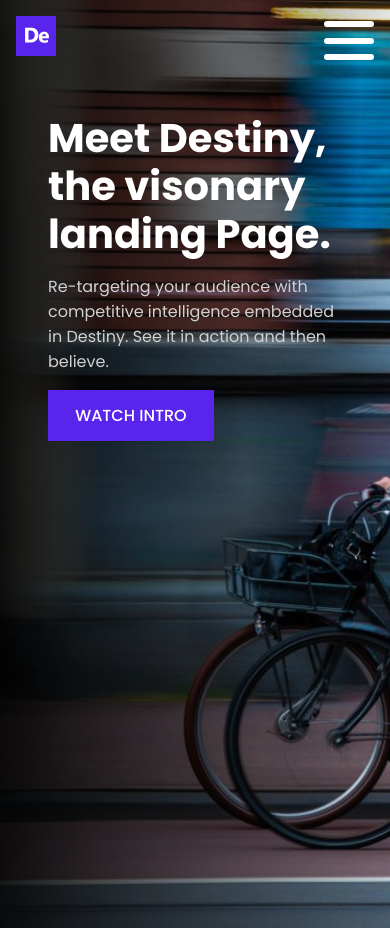
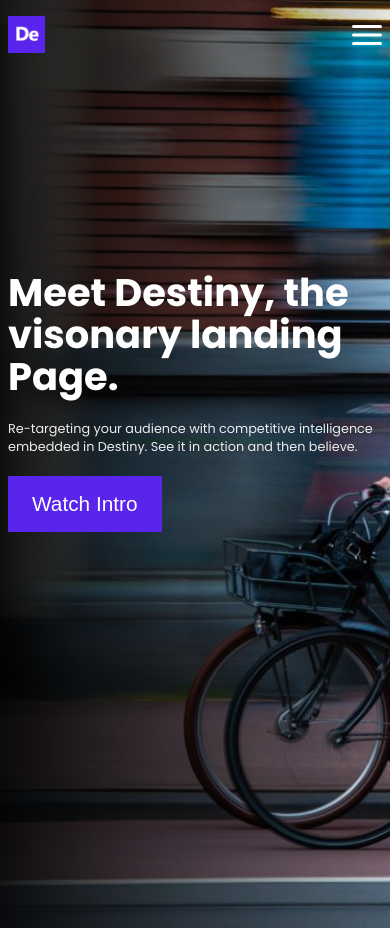
Before and after one commit to coder-kaleb/Destiny, a React (Vite) app: page / in a window 390 px wide. Built offline with nearby package versions, Linux system fonts and the light colour scheme.

Commit message:
hero and navbar finished

```diff
--- a/src/App.css
+++ b/src/App.css
@@ -1,8 +1,4 @@
 @import url("https://fonts.googleapis.com/css2?family=Poppins:wght@100;200;300;400;500;600;700;800;900&display=swap");
-
-:root {
-  --primary-color: #5924ec;
-}
 
 * {
   padding: 0;
@@ -11,85 +7,73 @@
   scroll-behavior: smooth;
 }
 
+:root {
+  --green_color: #5924ec;
+}
+
 body {
   font-family: "Poppins", sans-serif;
 }
-main {
-  /* padding: 0 2rem; */
-}
 
-.home-section {
+/* * hero-section */
+.hero {
   background-image: linear-gradient(
       to right,
       rgba(0, 0, 0, 0.9),
       rgba(0, 0, 0, 0.1)
     ),
     url("./assets/hero3.jpg");
+  background-repeat: no-repeat;
   background-size: cover;
-  background-position: 50% 40%;
-  background-position: 50% 50%;
-  background-repeat: no-repeat;
+  background-position: center;
   height: 110vh;
   width: 100%;
-  position: relative;
+  overflow-x: hidden;
 }
 
-/* hero */
-.hero-txt-wrapper {
+.hero-text {
+    margin-top: 17rem;
     display: flex;
     flex-direction: column;
     gap: 1rem;
-  margin-top: 10rem;
-  padding: 0 6rem;
-  max-width: 59rem;
+    padding: 0 2rem;
+    max-width: 50rem;
 }
-.hero-txt-wrapper h1 {
-  font-size: 4rem;
+.hero-text h1 {
     color: #fff;
-  line-height: 1.2;
+    font-size: 3.7rem;
+    line-height: 1.1;
 }
-.hero-txt-wrapper p {
-  color: #d1d1d1;
-  max-width: 35rem;
+.hero-text p {
+    max-width: 30rem;
+    color: #ececec;
 }
-.hero-txt-wrapper button {
-  padding: 0.8rem 1.7rem;
-  background-color: var(--primary-color);
+.hero-text button {
     border: none;
-  outline: none;
-  font-family: "Poppins", sans-serif;
-  font-size: 1rem;
-  font-weight: 500;
-}
-.hero-txt-wrapper button:hover {
-  cursor: pointer;
-}
-.hero-txt-wrapper button a {
-  text-decoration: none;
+    padding: 1rem 1.5rem;
+    font-size: 1.3rem;
+    text-transform: capitalize;
     color: #fff;
+    background-color: var(--green_color);
 }
 
-@media screen and (max-width: 788px) {
-  .hero-txt-wrapper h1 {
-    font-size: 3rem;
+@media (max-width: 700px) {
+    .hero-text h1 {
+        font-size: 2.7rem;
     }
-  .hero-txt-wrapper {
-    max-width: 65rem;
+    .hero-text {
+        padding: 0 .5rem;
     }
-  .hero-txt-wrapper {
-    padding: 0 2rem;
+    .hero-text p {
+        font-size: .8rem;
     }
 }
-
-@media screen and (max-width: 640px) {
-  .hero-txt-wrapper {
-    max-width: 65rem;
-    padding: 0 3rem;
+@media (max-width: 400px) {
+    .hero-text {
+        margin-top: 17rem;
+        gap: 1.3rem;
     }
-  .hero-txt-wrapper {
-    margin-top: 2rem;
-  }
-  .hero-txt-wrapper h1 {
-    font-size: 2.5rem;
+    .hero-text h1 {
+        font-size: 2.4rem;
     }
 }
--- a/src/App.jsx
+++ b/src/App.jsx
@@ -1,33 +1,16 @@
-import { useState } from "react";
 import "./App.css";
-import MenuToggle from "./components/MenuToggle";
 import Navbar from "./components/Navbar";
 
 function App() {
-  const [isOpen, setIsOpen] = useState(false);
   return (
-    <main>
-      <section className="home-section">
-
-        <Navbar />
-
-
-        <div className="hero-txt-wrapper">
+    <main className="main">
+      <section className="hero">
+      <Navbar />
+        <div className="hero-text">
           <h1>Meet Destiny, the visonary landing Page.</h1>
-          <p>
-            Re-targeting your audience with competitive intelligence embedded in
-            Destiny. See it in action and then believe.
-          </p>
+          <p>Re-targeting your audience with competitive intelligence embedded in Destiny. See it in action and then believe.</p>
           <div>
-            <button>
-              {" "}
-              <a
-                href="https://youtu.be/ANCm3oG7htM?si=XgSWlqHmAbhMJrZ1"
-                target="_blank"
-              >
-                WATCH INTRO
-              </a>{" "}
-            </button>
+            <button>watch intro</button>
           </div>
         </div>
       </section>
--- a/src/components/MenuToggle.jsx
+++ b/src/components/MenuToggle.jsx
@@ -1,14 +1,16 @@
-import { useState } from "react"
+import { useState } from "react";
 
 const MenuToggle = ({isOpen, setIsOpen}) => {
+  return (
+    <div
+      className={`menu-container ${isOpen ? "openmenu" : ""}`}
+      onClick={() => setIsOpen((prev) => !prev)}
+    >
+      <span></span>
+      <span></span>
+      <span></span>
+    </div>
+  );
+};
 
-  return (
-    <div className={`menu-container ${isOpen ? 'openmenu': ''}`} onClick={()=> setIsOpen(prev => !prev)}>
-        <span></span>
-        <span></span>
-        <span></span>
-    </div>
-  )
-}
-
-export default MenuToggle
+export default MenuToggle;
--- a/src/components/Navbar.jsx
+++ b/src/components/Navbar.jsx
@@ -1,39 +1,70 @@
 import logo from "../assets/logo.png";
+import MenuToggle from "./MenuToggle";
 import "../css/navbar.css";
-import MenuToggle from "./MenuToggle";
-import { useState } from "react";
+import { useEffect, useState } from "react";
+
 const Navbar = () => {
   const [isOpen, setIsOpen] = useState(false);
-
+  const [isScroll, setIsScroll] = useState(false);
+  const handleScroll = () => {
+    if (window.scrollY > 10) {
+      setIsScroll(true);
+    } else {
+      setIsScroll(false);
+    }
+  };
+  useEffect(() => {
+    window.addEventListener("scroll", handleScroll);
+    return () => window.removeEventListener("scroll",  handleScroll);
+  }, []);
   return (
-    <nav className="nav">
-      <div className="">
-        <img src={logo} alt="logo" className="img" />
-      </div>
-      <div className={`navigator ${isOpen ? "mobielnav" : ""}`}>
-        <ul>
+    <header className={`header ${isScroll ? "header-white" : ""}`}>
+      <nav className="nav">
+        <img src={logo} alt="logo" className="logo" />
+        <ul className="desktop-ul">
           <li>
-            <a href="home">Home</a>
+            <a href="">home</a>
           </li>
           <li>
-            <a href="services">Services</a>
+            <a href="">services</a>
           </li>
           <li>
-            <a href="features">Features</a>
+            <a href="">features</a>
           </li>
           <li>
-            <a href="reviews">Reviews</a>
+            <a href="">reviews</a>
           </li>
           <li>
-            <a href="pricing">Pricing</a>
+            <a href="">pricing</a>
           </li>
           <li>
-            <a href="contact">Contact</a>
+            <a href="">contact</a>
           </li>
         </ul>
-      </div>
-      <MenuToggle isOpen={isOpen} setIsOpen={setIsOpen} />
-    </nav>
+
+        <MenuToggle isOpen={isOpen} setIsOpen={setIsOpen} />
+      </nav>
+      <ul className={`mobiel-ul ${isOpen ? "open" : ""} `}>
+        <li>
+          <a href="">home</a>
+        </li>
+        <li>
+          <a href="">services</a>
+        </li>
+        <li>
+          <a href="">features</a>
+        </li>
+        <li>
+          <a href="">reviews</a>
+        </li>
+        <li>
+          <a href="">pricing</a>
+        </li>
+        <li>
+          <a href="">contact</a>
+        </li>
+      </ul>
+    </header>
   );
 };
 
--- a/src/css/navbar.css
+++ b/src/css/navbar.css
@@ -1,99 +1,137 @@
+.header {
+  padding: 1rem 2rem;
+  position: fixed;
+  /* top: 2px; */
+  width: 100%;
+  background-color: transparent;
+  transition: background-color 1s, padding 0.4s;
+}
 .nav {
   display: flex;
   justify-content: space-between;
-  align-items: flex-start;
-  padding-top: 1rem;
-  padding: 1rem 6rem;
+  align-items: center;
+  position: relative;
 }
-.img {
-  width: 40px;
-  height: 40px;
+.header-white {
+  background-color: #fff;
+  padding: 0.7rem 2rem;
 }
-.img:hover {
+.header-white .desktop-ul li a {
+  color: #000;
+}
+
+.nav .logo {
+  width: 37px;
+  height: 37px;
   cursor: pointer;
 }
 
-ul {
+.desktop-ul {
   display: flex;
-  gap: 1.7rem;
-  transition: all 0.5s;
+  gap: 1.2rem;
 }
 
-ul li {
+.desktop-ul li {
   list-style: none;
+  text-transform: uppercase;
+  font-size: 0.9rem;
+  font-weight: 600;
+  letter-spacing: 0.1rem;
+}
+.desktop-ul li a {
+  text-decoration: none;
+  color: #fff;
 }
 
-ul li a {
-  text-decoration: none;
-  color: #fff;
-  font-size: 1rem;
-  font-weight: 500;
-  text-transform: uppercase;
-  transition: all 0.3s;
+/* * mobiel navbar */
+.mobiel-ul {
+  display: none;
+  position: absolute;
+  top: 53px;
+  /* right: 32px; */
+  padding: 0 1rem;
+  z-index: 9999;
+  /* left: 9px; */
+  width: 100%;
+  background-color: #fff;
+  text-align: center;
+  overflow: hidden;
+  gap: 1rem;
+  flex-direction: column;
+  height: 0;
+  transition: height 0.5s;
 }
-ul li a:hover {
-  color: #cccccc;
+.mobiel-ul li {
+  font-weight: 400;
+}
+.mobiel-ul li:nth-child(1) {
+  margin-top: 0.7rem;
 }
 
-/* mobiel navigation */
-.mobielnav {
-  flex: 1 1 0%;
-}
-.mobielnav ul {
-  display: block;
-  margin-top: 4rem;
-  background-color: #fff;
-  width: 100%;
+.mobiel-ul li a {
+  color: #000;
+  text-decoration: none;
+  text-transform: uppercase;
 }
 
-/* Menu toggler */
+.mobiel-ul.open {
+  height: 250px;
+}
+
+/* * menu-toggle */
 .menu-container {
   position: relative;
-  width: 50px;
-  height: 50px;
+  width: 30px;
+  cursor: pointer;
   display: none;
-  cursor: pointer;
 }
+
 .menu-container span {
-  display: block;
   position: absolute;
   top: 50%;
   left: 50%;
   background-color: #fff;
-  border-radius: 8px;
+  border-radius: 6px;
   width: 100%;
-  height: 6px;
+  height: 3px;
   transform: translate(-50%, -50%);
-  transition: transform 0.4s, width 0.4s;
+  transition: transform 0.5s, width 1.5s;
+  mix-blend-mode: difference;
 }
 .menu-container span:nth-child(1) {
-  transform: translate(-50%, -20px);
+  transform: translate(-50%, -10px);
 }
 .menu-container span:nth-child(3) {
-  transform: translate(-50%, 13px);
+  transform: translate(-50%, 7px);
 }
 
-.openmenu span:nth-child(1) {
+/* * open toggle-state */
+.menu-container.openmenu span:nth-child(1) {
   transform: translate(-50%, -50%) rotate(-45deg);
 }
-.openmenu span:nth-child(2) {
+.menu-container.openmenu span:nth-child(2) {
+  transform: translate(-50%, -50%) rotate(360deg);
   width: 0;
 }
-.openmenu span:nth-child(3) {
+.menu-container.openmenu span:nth-child(3) {
   transform: translate(-50%, -50%) rotate(45deg);
 }
 
-@media screen and (max-width: 798px) {
-  .nav {
-    padding: 1rem;
+@media (max-width: 768px) {
+  .menu-container {
+    display: block;
+    height: auto;
+  }
+  .desktop-ul {
+    display: none;
+  }
+  .header {
+    padding: 1rem 0.5rem;
+  }
+  .mobiel-ul {
+    display: flex;
+  }
+  .mobiel-ul li {
+    list-style: none;
   }
 }
-
-@media screen and (max-width: 700px) {
-  ul {
-    display: none;
-  }
-  .menu-container {
-    display: block;
-  }
-}
```
Lines whose indentation alone changed are shown as unchanged.
